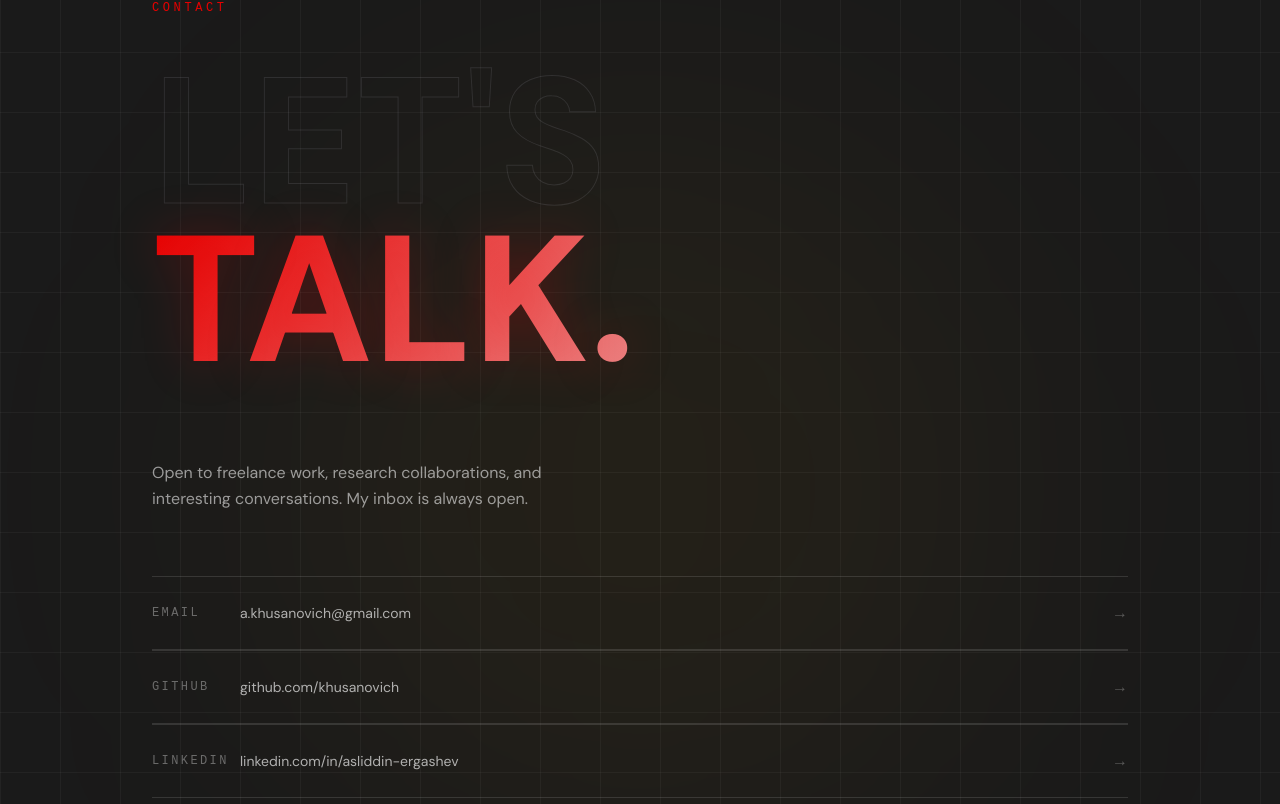
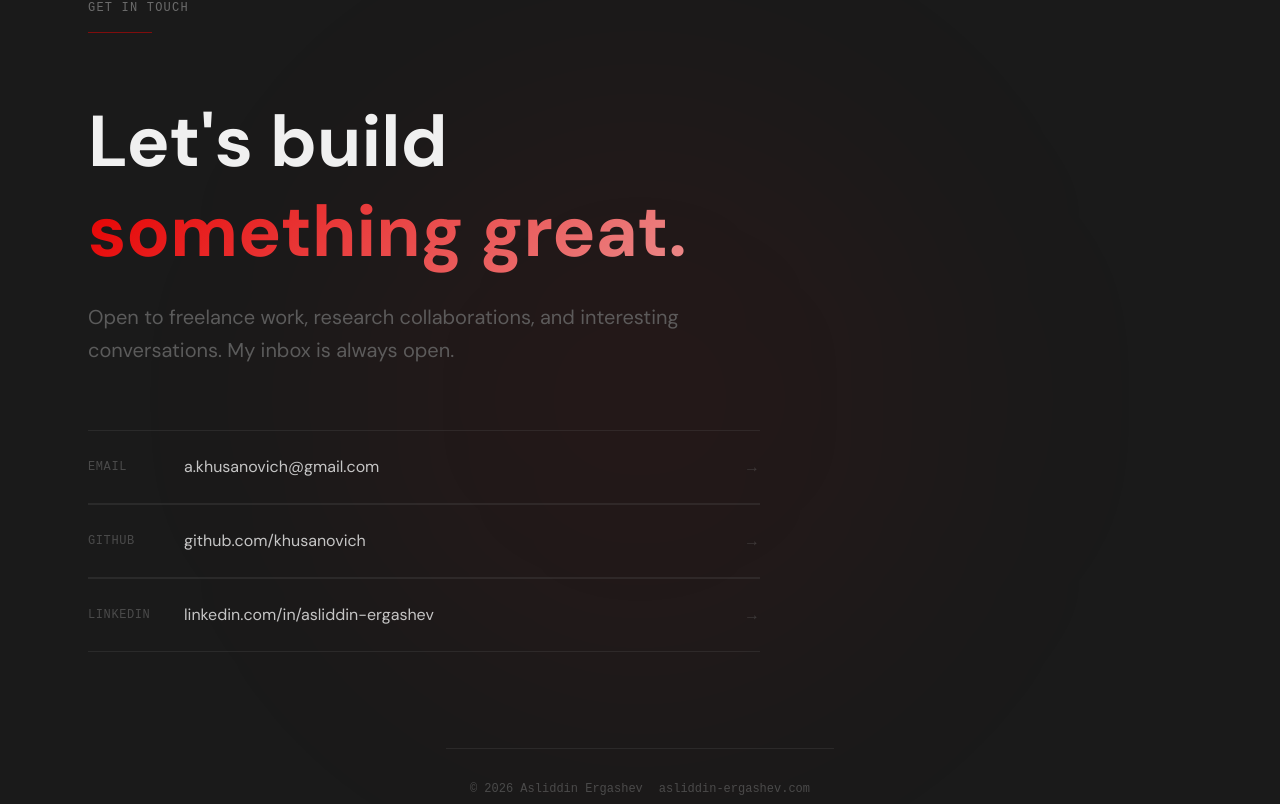
Before and after one commit to khusanovich/portfolio, a Next.js app: page / in a window 1280 px wide. Shown: the part 6016-6820 px from the top of the page. Built offline with nearby package versions, Linux system fonts and the light colour scheme.

Commit message:
redesign contact section with minimal layout

```diff
--- a/src/components/sections/Contact.tsx
+++ b/src/components/sections/Contact.tsx
@@ -8,70 +8,75 @@ const LINKS = [
 
 export default function Contact() {
   return (
-    <section id="contact" className="min-h-screen flex flex-col justify-center py-32 bg-surface relative overflow-hidden">
-      <div className="line-grid absolute inset-0 pointer-events-none" />
+    <section id="contact" className="min-h-screen flex flex-col justify-center py-24 md:py-32 bg-surface relative">
+      {/* Subtle glow */}
+      <div className="absolute top-1/2 left-1/2 -translate-x-1/2 -translate-y-1/2 w-[600px] h-[600px] rounded-full bg-accent/5 blur-[120px] pointer-events-none" />
 
-      {/* Glow orb */}
-      <div className="absolute top-1/2 left-1/2 -translate-x-1/2 -translate-y-1/2 w-[700px] h-[700px] rounded-full bg-secondary/5 blur-[150px] pointer-events-none" />
-
-      <div className="relative z-10 max-w-5xl mx-auto px-6 w-full">
-
+      <div className="relative z-10 max-w-6xl mx-auto px-6 w-full">
+        {/* Section header */}
         <FadeIn>
-          <p className="font-mono text-xs tracking-[0.3em] uppercase text-accent mb-12">Contact</p>
+          <div className="mb-16">
+            <p className="font-mono text-xs tracking-widest uppercase text-muted mb-4">
+              Get In Touch
+            </p>
+            <div className="w-16 h-px bg-accent/50" />
+          </div>
         </FadeIn>
 
-        {/* Massive heading */}
-        <div className="mb-20">
+        {/* Heading */}
+        <div className="mb-16">
           <FadeIn delay={0.05}>
-            <h2 className="font-serif font-bold leading-[0.88]">
-              <span
-                className="block text-foreground/8"
-                style={{ fontSize: "clamp(72px, 14vw, 200px)", WebkitTextStroke: "1px rgba(232,232,255,0.1)", color: "transparent" }}
-              >
-                LET'S
-              </span>
-              <span
-                className="block gradient-text glow-text"
-                style={{ fontSize: "clamp(72px, 14vw, 200px)" }}
-              >
-                TALK.
-              </span>
+            <h2 className="text-5xl md:text-6xl lg:text-7xl font-bold leading-tight mb-6">
+              <span className="block text-foreground">Let's build</span>
+              <span className="block gradient-text">something great.</span>
             </h2>
+          </FadeIn>
+
+          <FadeIn delay={0.1}>
+            <p className="text-lg md:text-xl text-muted/80 leading-relaxed max-w-2xl">
+              Open to freelance work, research collaborations, and interesting
+              conversations. My inbox is always open.
+            </p>
           </FadeIn>
         </div>
 
-        <FadeIn delay={0.1}>
-          <p className="text-base font-sans font-light text-foreground/60 leading-relaxed mb-16 max-w-md">
-            Open to freelance work, research collaborations, and interesting
-            conversations. My inbox is always open.
-          </p>
-        </FadeIn>
-
         {/* Links */}
-        <ul role="list">
+        <div className="max-w-2xl">
           {LINKS.map((link, i) => (
             <FadeIn key={link.label} delay={0.12 + i * 0.07}>
-              <li className="border-t border-white/12 last:border-b last:border-white/12">
+              <div className="border-t border-muted/20 last:border-b last:border-muted/20">
                 <a
                   href={link.href}
                   target={link.href.startsWith("mailto") ? undefined : "_blank"}
                   rel={link.href.startsWith("mailto") ? undefined : "noopener noreferrer"}
-                  className="group flex items-center justify-between py-6 hover:pl-2 transition-all duration-300"
+                  className="group flex items-center justify-between py-6 hover:pl-4 transition-all duration-300"
                 >
-                  <span className="font-mono text-xs tracking-[0.2em] uppercase text-foreground/38 group-hover:text-accent/70 transition-colors duration-200 w-22">{link.label}</span>
-                  <span className="font-sans text-sm text-foreground/70 group-hover:text-accent transition-colors duration-200 flex-1">{link.display}</span>
-                  <span className="text-foreground/30 group-hover:text-accent group-hover:translate-x-1 transition-all duration-200">→</span>
+                  <span className="font-mono text-xs tracking-wider uppercase text-muted/60 w-24">
+                    {link.label}
+                  </span>
+                  <span className="text-base text-foreground/80 group-hover:text-accent transition-colors duration-200 flex-1">
+                    {link.display}
+                  </span>
+                  <span className="text-muted/40 group-hover:text-accent group-hover:translate-x-2 transition-all duration-200">
+                    →
+                  </span>
                 </a>
-              </li>
+              </div>
             </FadeIn>
           ))}
-        </ul>
+        </div>
       </div>
 
       {/* Footer */}
-      <div className="relative z-10 max-w-5xl mx-auto px-6 mt-32 pt-8 border-t border-white/12 flex flex-col sm:flex-row items-start sm:items-center justify-between gap-4">
-        <p className="font-mono text-xs text-foreground/30">© {new Date().getFullYear()} Asliddin Ergashev</p>
-        <p className="font-mono text-xs text-foreground/30">asliddin-ergashev.com</p>
+      <div className="relative z-10 max-w-6xl mx-auto px-6 mt-24 pt-8 border-t border-muted/20">
+        <div className="flex flex-col sm:flex-row items-start sm:items-center justify-between gap-4">
+          <p className="font-mono text-xs text-muted/60">
+            © {new Date().getFullYear()} Asliddin Ergashev
+          </p>
+          <p className="font-mono text-xs text-muted/60">
+            asliddin-ergashev.com
+          </p>
+        </div>
       </div>
     </section>
   );
```
